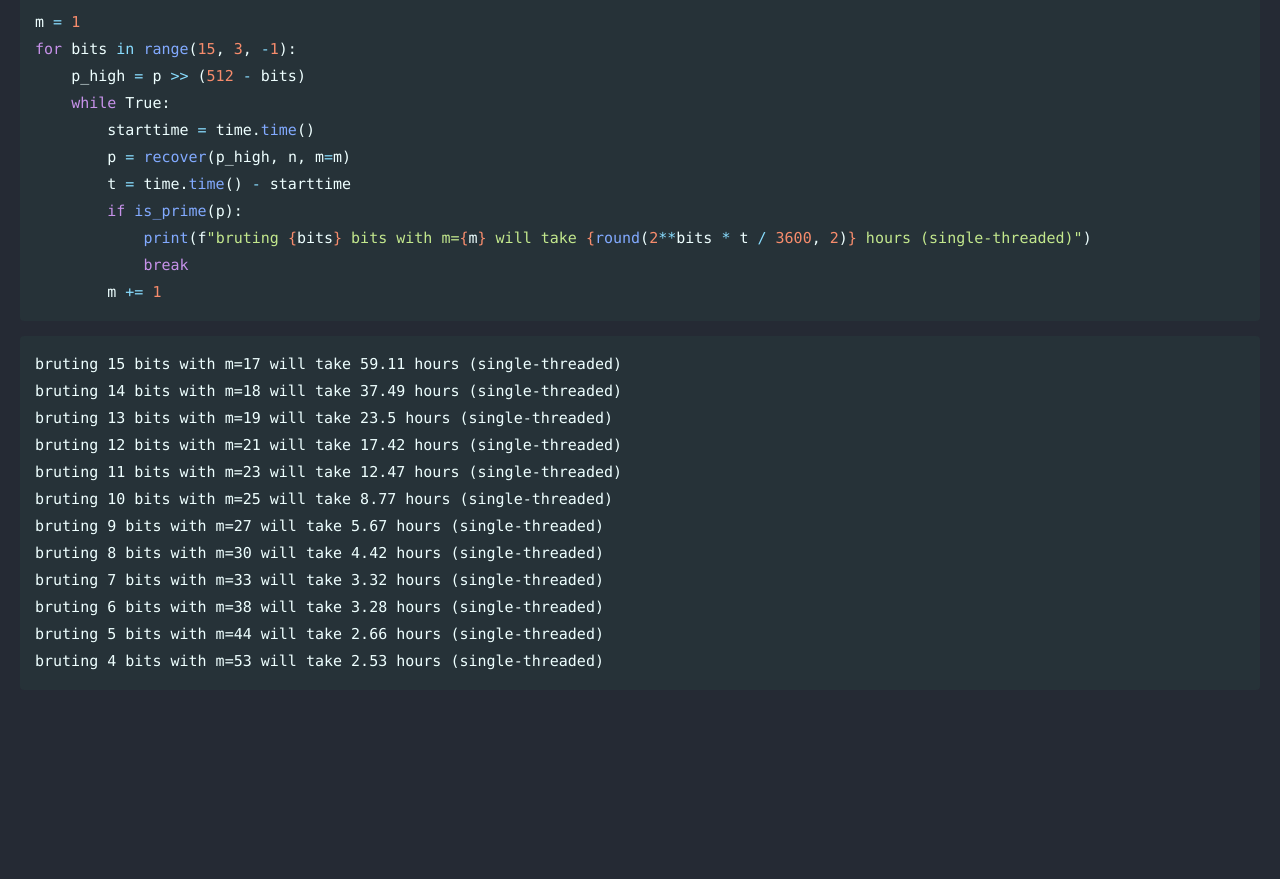
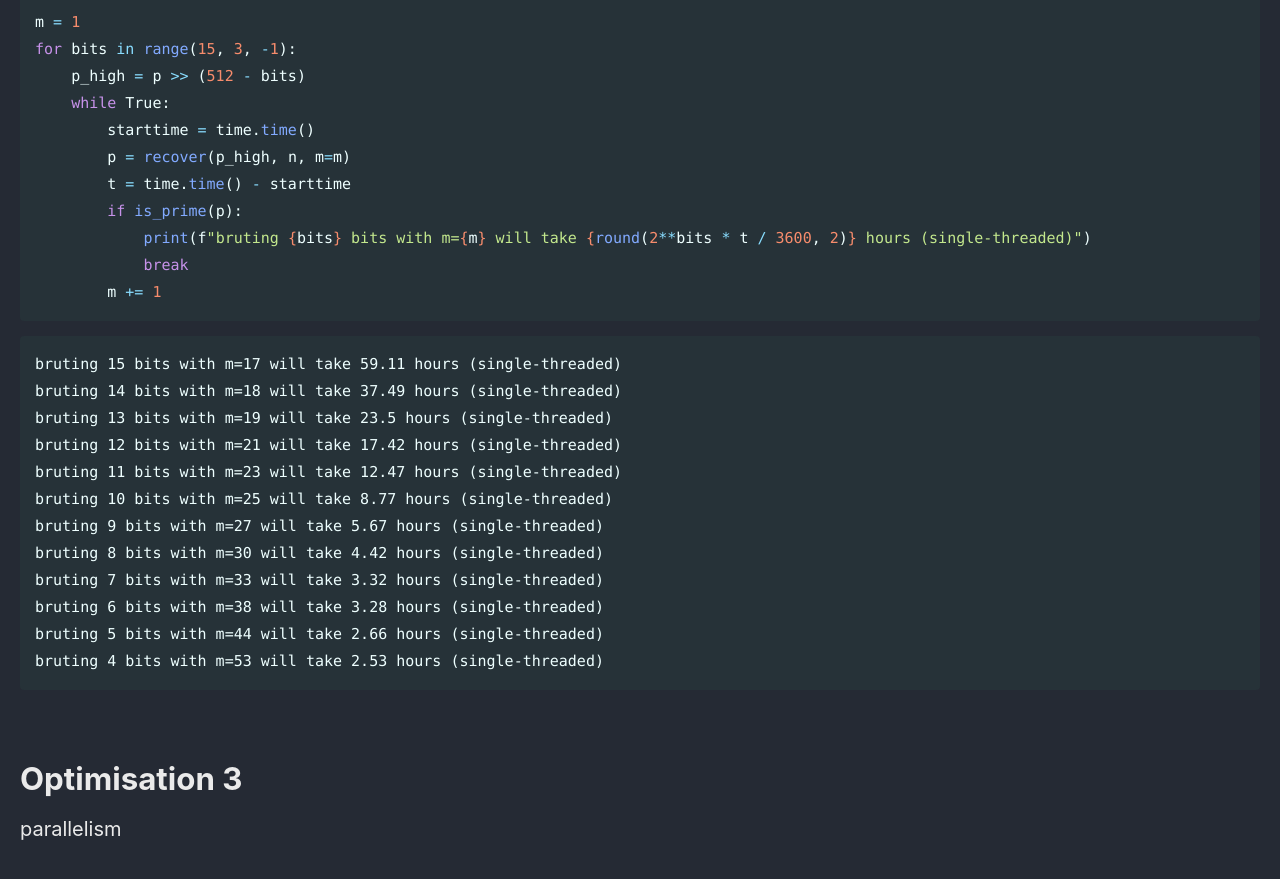
Before and after one commit to Connor-McCartney/Connor-McCartney.github.io, a Jekyll site: the page built from _pages/cryptography/small-roots/push-it-to-the-limit-WACON-2023-prequal.md, in a window 1280 px wide and 900 px high, scrolled down 3849 px. Shown: the top 879 px of the window. Built offline with Jekyll 4.4.1, drawn with Linux system fonts in a browser that asks for light colours; cached includes are drawn as plain includes; before the commit the page ends 4584 px from its top, so only the background shows below that.

Commit message:
Update push-it-to-the-limit-WACON-2023-prequal.md

````diff
--- a/_pages/cryptography/small-roots/push-it-to-the-limit-WACON-2023-prequal.md
+++ b/_pages/cryptography/small-roots/push-it-to-the-limit-WACON-2023-prequal.md
@@ -176,3 +176,9 @@ bruting 6 bits with m=38 will take 3.28 hours (single-threaded)
 bruting 5 bits with m=44 will take 2.66 hours (single-threaded)
 bruting 4 bits with m=53 will take 2.53 hours (single-threaded)
 ```
+
+<br>
+
+# Optimisation 3
+
+parallelism
````
